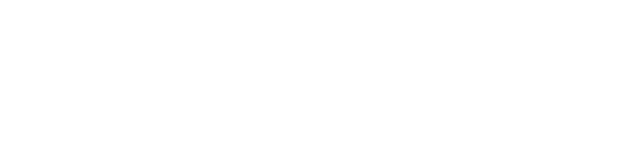
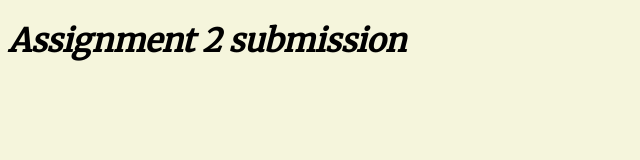
Before and after one commit to NaifAlDhaban/naif-web-eng, a plain HTML site: page assignment-2/index.html in a window 1280 px wide. Shown: the whole page, without its empty margins (0-640 px from the left). Drawn offline with Linux system fonts and the light colour scheme.

Commit message:
second commit

```diff
--- a/assignment-2/css/index.css
+++ b/assignment-2/css/index.css
@@ -0,0 +1,13 @@
+body{
+
+    background-color: beige;
+
+}
+
+h1{
+
+    font-family: monospace;
+    font-style: italic;
+    font-family: 'Merriweather'
+
+}
--- a/assignment-2/index.html
+++ b/assignment-2/index.html
@@ -5,8 +5,14 @@
 
     <head>
 
-        <link rel="stylesheet" href="css/index.css"
+        <link rel="stylesheet" href="css/index.css">
+        <link href='https://fonts.googleapis.com/css?family=Merriweather' rel='stylesheet'>
 
     </head>
 
+    <body>
+
+        <h1>Assignment 2 submission</h1>
+
+    </body>
 </html>
```
